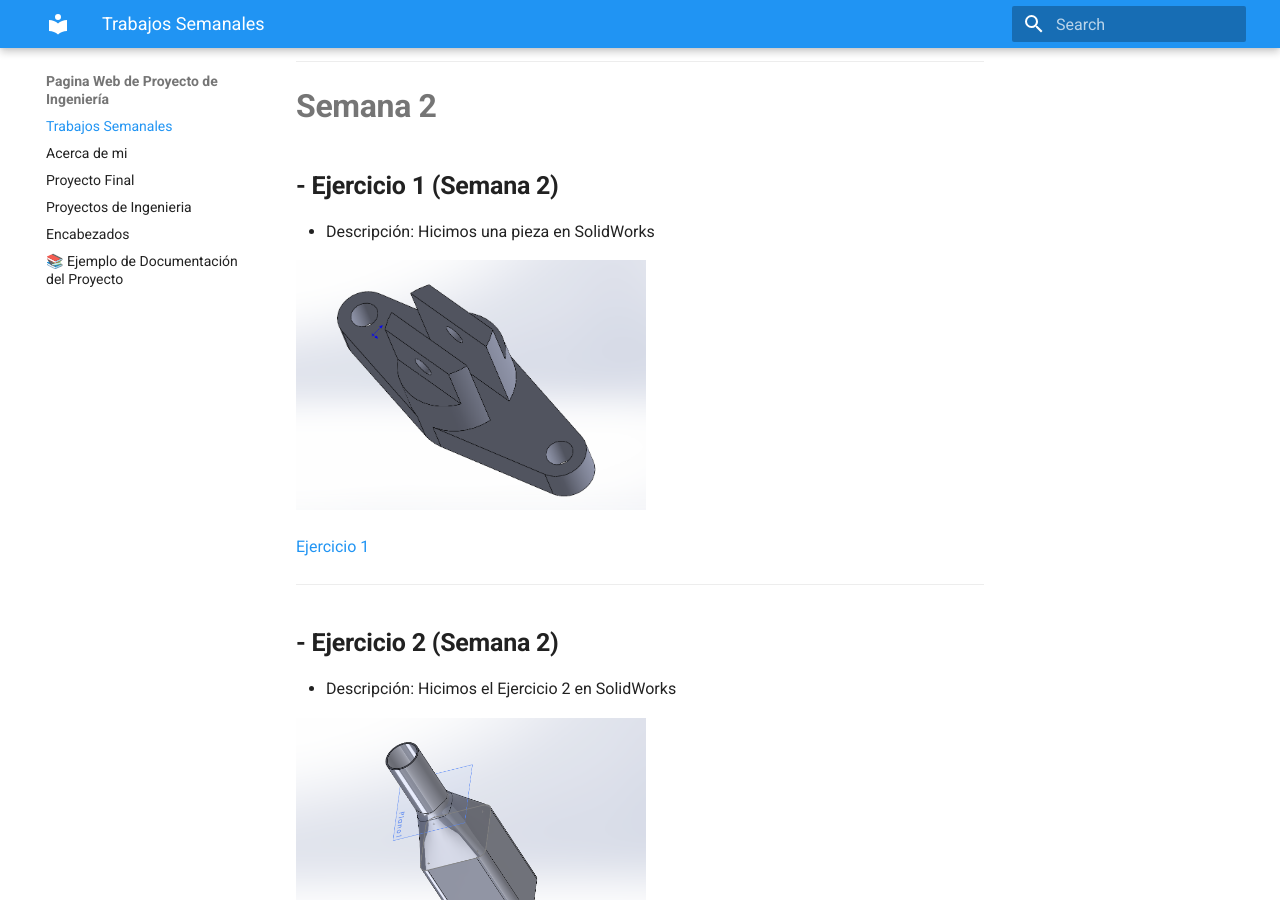
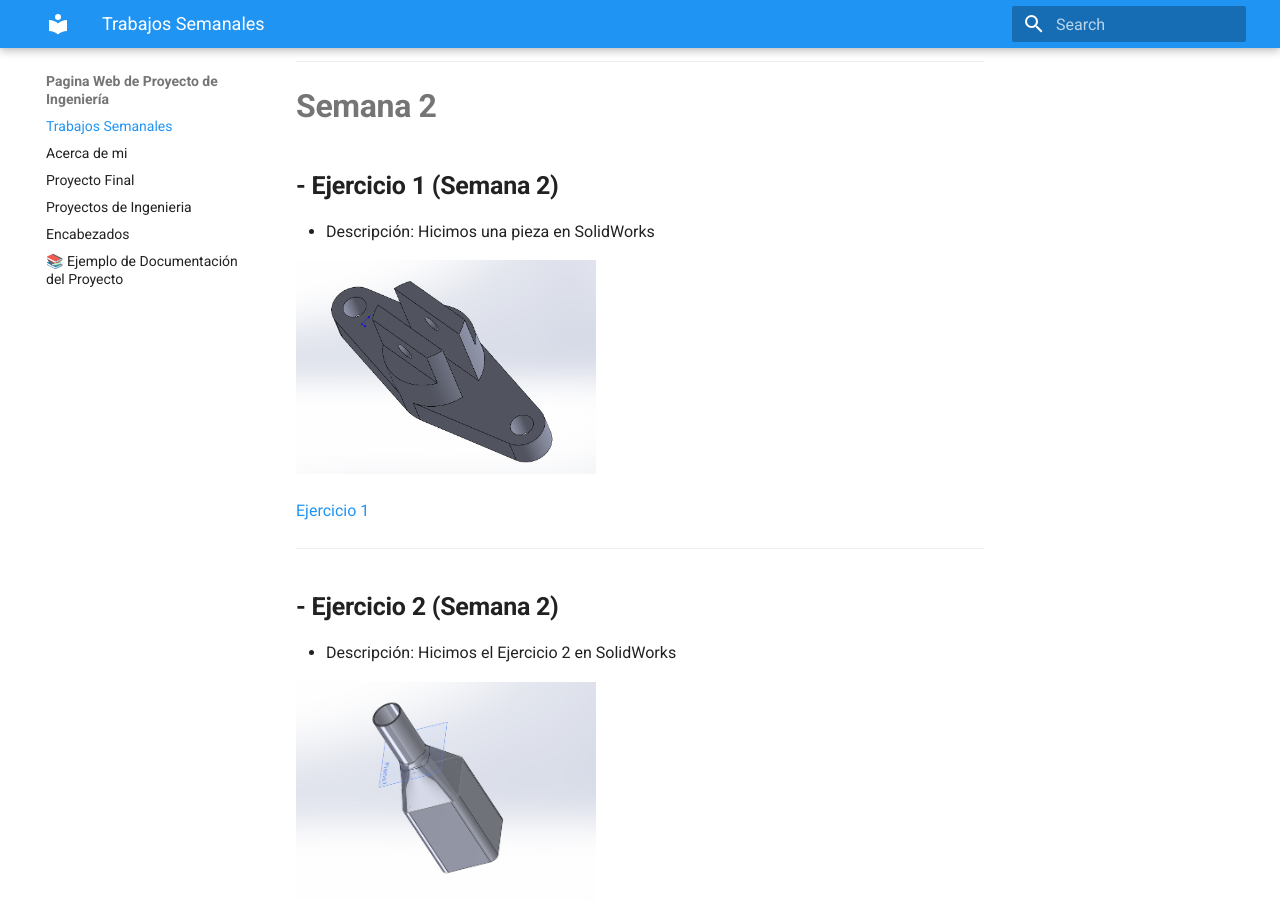
Before and after one commit to JoseGilGonzalezBerra/Proyecto_de_Ingenieria, an MkDocs documentation site: the page built from docs/index.md, in a window 1280 px wide and 900 px high, scrolled down 419 px. Built offline with MkDocs 1.6.1 and Material for MkDocs 9.7.7, drawn with Linux system fonts in a browser that asks for light colours.

Commit message:
Update index.md

```diff
--- a/docs/index.md
+++ b/docs/index.md
@@ -22,7 +22,7 @@
 
 - Descripción: Hicimos una pieza en SolidWorks
 
-<img src = "./recursos/imgs/proyecto_sem1_1.png" alt="proyectosem1" width="350">
+<img src = "./recursos/imgs/proyecto_sem1_1.png" alt="proyectosem1" width="300">
 
 [Ejercicio 1](recursos/archivos/Ejercicio_5.SLDPRT)
 
@@ -32,7 +32,7 @@
 
 - Descripción: Hicimos el Ejercicio 2 en SolidWorks
 
-<img src = "./recursos/imgs/Ejercicio2.png" alt="Ejercicio2" width="350">
+<img src = "./recursos/imgs/Ejercicio2.png" alt="Ejercicio2" width="300">
 
 [Ejercicio 2](recursos/archivos/Ejercicio2.SLDPRT)
 
@@ -62,7 +62,7 @@
 
 -Descripción: Creación de florero en SolidWorks
 
-<img src = "./recursos/imgs/Florero1.jpeg" alt="Florero" width="350">
+<img src = "./recursos/imgs/Florero1.jpeg" alt="Florero" width="300">
 
 [Ejercicio Florero](recursos/archivos/Florero1.SLDPRT)
 
@@ -73,7 +73,7 @@
 
 - Descripcion: Creación de Macetas en SolidWorks
 
-<img src = "./recursos/imgs/Florero.jpeg" alt="Florero" width="350">
+<img src = "./recursos/imgs/Florero.jpeg" alt="Florero" width="300">
 
 [Ejercicio Macetas](recursos/archivos/Florero.SLDPRT)
 
@@ -83,7 +83,7 @@
 
 - Descripción: Hicimos el Ejercicio 5 en SolidWorks
 
-<img src = "./recursos/imgs/Ejercicio5.png" alt="Ejercicio5" width="350">
+<img src = "./recursos/imgs/Ejercicio5.png" alt="Ejercicio5" width="300">
 
 [Ejercicio 5](recursos/archivos/Ejercicio_5.SLDPRT)
 
@@ -93,8 +93,8 @@
 
 - Descripción:
 
-<img src = "./recursos/imgs/LogoSoporte1.jpeg" alt="LogoSoporte1" width="350">
-<img src = "./recursos/imgs/LogoSoporte2.jpeg" alt="LogoSoporte2" width="350">
+<img src = "./recursos/imgs/LogoSoporte1.jpeg" alt="LogoSoporte1" width="300">
+<img src = "./recursos/imgs/LogoSoporte2.jpeg" alt="LogoSoporte2" width="300">
 
 [Archivo del logo en STL](recursos/archivos/Ejercicio_5.SLDPRT)
 
@@ -103,9 +103,9 @@
 
 - Descripción:
 
-<img src = "./recursos/imgs/CorteLaser1.jpeg" alt="CorteLaser1" width="350">
-<img src = "./recursos/imgs/CorteLaser2.jpeg" alt="CorteLaser2" width="350">
-<img src = "./recursos/imgs/CorteLaser3.jpeg" alt="CorteLaser3" width="350">
+<img src = "./recursos/imgs/CorteLaser1.jpeg" alt="CorteLaser1" width="300">
+<img src = "./recursos/imgs/CorteLaser2.jpeg" alt="CorteLaser2" width="300">
+<img src = "./recursos/imgs/CorteLaser3.jpeg" alt="CorteLaser3" width="300">
 
 [Plano Nave Star Wars](recursos/archivos/Ejercicio_5.SLDPRT)
 
```
